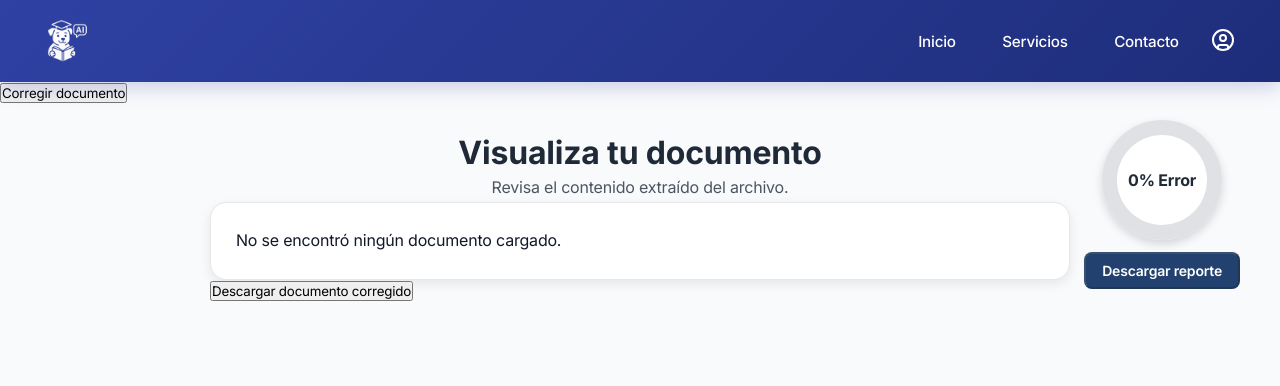
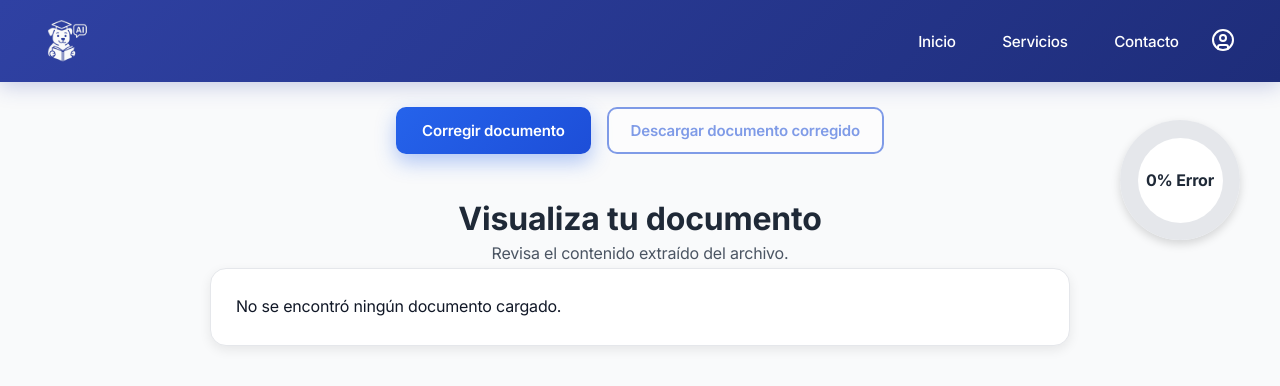
Before and after one commit to JuanMalaver1511/corrector-ia, an Angular app in the folder frontend/: page /style-customization in a window 1280 px wide. Shown: the top 386 px of the page. Built offline with nearby package versions, Linux system fonts and the light colour scheme.

Commit message:
Refactor error handling and enhance UI components in StyleCustomization

```diff
--- a/frontend/src/app/components/style-customization/style-customization.css
+++ b/frontend/src/app/components/style-customization/style-customization.css
@@ -38,15 +38,16 @@
   font-size: 16px;
 }
 
-/* Estilo de errores */
-.error-mark {
+/* ==== ERRORES MARCADOS ==== */
+.error {
   background: #f87171;
   color: white;
   padding: 2px 4px;
   border-radius: 4px;
+  font-weight: 600;
 }
 
-/* ==== CONTENEDOR FLOTANTE DERECHA ==== */
+/* ==== CONTENEDOR FLOTANTE ==== */
 .floating-info {
   position: fixed;
   top: 120px;
@@ -54,59 +55,99 @@
   display: flex;
   flex-direction: column;
   align-items: center;
-  gap: 12px;
   z-index: 999;
 }
 
-/* ==== CÍRCULO DE PORCENTAJE ==== */
+/* ==== CÍRCULO DE PORCENTAJE FUNCIONAL ==== */
 .error-circle {
+  --percent: 0%;
   width: 120px;
   height: 120px;
   border-radius: 50%;
-  background: conic-gradient(#fd2f2f var(--percent), #dfe1e4 0);
+  background: conic-gradient(
+    #ff4d4f var(--percent),
+    #e5e7eb 0
+  );
   display: flex;
   align-items: center;
   justify-content: center;
-  color: #1f2937;
-  font-weight: bold;
-  font-size: 20px;
+  position: relative;
   box-shadow: 0 4px 10px rgba(0, 0, 0, 0.15);
-  position: relative;
 }
 
 .error-circle::before {
   content: "";
   position: absolute;
-  width: 90px;
-  height: 90px;
-  background: #fff;
+  width: 85px;
+  height: 85px;
+  background: #ffffff;
   border-radius: 50%;
 }
 
 .error-circle span {
   position: relative;
-  z-index: 2;
+  font-weight: 700;
   font-size: 16px;
+  color: #1f2937;
+}
+/* ==== CONTENEDOR DE ACCIONES ==== */
+.actions {
+  display: flex;
+  justify-content: center;
+  gap: 16px;
+  margin: 25px 0;
 }
 
-/* ==== BOTÓN DESCARGAR VERDE ==== */
-.download-btn {
+/* ==== BOTÓN PRINCIPAL (CORREGIR) ==== */
+.actions button:first-child {
+  background: linear-gradient(135deg, #2563eb, #1d4ed8);
+  color: #ffffff;
+  border: none;
+  padding: 12px 26px;
+  font-size: 15px;
+  font-weight: 600;
+  border-radius: 10px;
   cursor: pointer;
-  background: #22416e;
-  color: white;
-  padding: 8px 16px;
-  border-radius: 8px;
-  font-size: 14px;
-  font-weight: 600;
-  text-decoration: none;
-  transition: 0.25s ease;
+  box-shadow: 0 8px 20px rgba(37, 99, 235, 0.35);
+  transition: all 0.25s ease;
 }
 
-.download-btn:hover {
-  background: #1e6639;
+.actions button:first-child:hover:not(:disabled) {
+  transform: translateY(-2px);
+  box-shadow: 0 12px 25px rgba(37, 99, 235, 0.45);
+}
+
+.actions button:first-child:active:not(:disabled) {
+  transform: scale(0.97);
+}
+
+/* ==== BOTÓN SECUNDARIO (DESCARGAR) ==== */
+.actions button:last-child {
+  background: #ffffff;
+  color: #1d4ed8;
+  border: 2px solid #1d4ed8;
+  padding: 12px 22px;
+  font-size: 15px;
+  font-weight: 600;
+  border-radius: 10px;
+  cursor: pointer;
+  transition: all 0.25s ease;
+}
+
+.actions button:last-child:hover:not(:disabled) {
+  background: #1d4ed8;
+  color: #ffffff;
   transform: translateY(-2px);
 }
 
-.download-btn:active {
-  transform: scale(0.96);
+.actions button:last-child:active:not(:disabled) {
+  transform: scale(0.97);
 }
+
+/* ==== ESTADO DESHABILITADO ==== */
+.actions button:disabled {
+  opacity: 0.55;
+  cursor: not-allowed;
+  box-shadow: none;
+  transform: none;
+}
--- a/frontend/src/app/components/style-customization/style-customization.html
+++ b/frontend/src/app/components/style-customization/style-customization.html
@@ -1,32 +1,39 @@
 <app-navbar></app-navbar>
 
-<!-- FLOTANTE DERECHA -->
+<!-- FLOTANTE DERECHA: PORCENTAJE -->
 <div class="floating-info" aria-label="Estado del documento">
-  <div class="error-circle" [style.--percent]="errorPercent + '%'" role="progressbar"
-       [attr.aria-valuenow]="errorPercent" aria-valuemin="0" aria-valuemax="100">
+  <div
+    class="error-circle"
+    [ngStyle]="{ '--percent': errorPercent + '%' }"
+    role="progressbar"
+    [attr.aria-valuenow]="errorPercent"
+    aria-valuemin="0"
+    aria-valuemax="100"
+  >
     <span>{{ errorPercent }}% Error</span>
   </div>
+</div>
 
-  <!-- Descarga del reporte -->
-  <button class="download-btn" type="button" (click)="descargarReporte()" [disabled]="!resultadoCorreccion">
-    Descargar reporte
+<!-- ACCIONES -->
+<div class="actions">
+  <button
+    type="button"
+    (click)="corregirDocumento()"
+    [disabled]="loading"
+  >
+    {{ loading ? 'Procesando…' : 'Corregir documento' }}
+  </button>
+
+  <button
+    type="button"
+    (click)="descargarDocumentoCorregido()"
+    [disabled]="!resultadoCorreccion"
+  >
+    Descargar documento corregido
   </button>
 </div>
 
-<!-- Acciones principales -->
-<div class="actions">
-  <button type="button" (click)="corregirDocumento()" [disabled]="loading">
-    {{ loading ? 'Procesando…' : 'Corregir documento' }}
-  </button>
-</div>
-
-<!-- Resultados -->
-<section *ngIf="resultadoCorreccion" class="results">
-  <h3>Correcciones</h3>
-  <pre>{{ resultadoCorreccion | json }}</pre>
-</section>
-
-<!-- Visor del documento -->
+<!-- VISOR DEL DOCUMENTO -->
 <div class="viewer-container">
   <div class="header">
     <h1>Visualiza tu documento</h1>
@@ -40,9 +47,4 @@
   <ng-template #emptyState>
     <p class="muted">Aún no hay contenido cargado.</p>
   </ng-template>
-
-  <button (click)="descargarDocumentoCorregido()">
-  Descargar documento corregido
-</button>
-
 </div>
--- a/frontend/src/app/components/style-customization/style-customization.ts
+++ b/frontend/src/app/components/style-customization/style-customization.ts
@@ -1,8 +1,11 @@
-import { Component, OnInit } from '@angular/core';
+import { Component, OnInit, ChangeDetectorRef } from '@angular/core';
 import { Navbar } from '../navbar/navbar';
 import { CommonModule } from '@angular/common';
 import { FormsModule } from '@angular/forms';
 import { CorrectorService } from '../../services/corrector';
+import { finalize, timeout } from 'rxjs/operators';
+import { DomSanitizer, SafeHtml } from '@angular/platform-browser';
+
 
 @Component({
   selector: 'app-style-customization',
@@ -13,21 +16,27 @@ import { CorrectorService } from '../../services/corrector';
 })
 export class StyleCustomization implements OnInit {
 
-  // Texto original
+  // 📄 Texto original
   documentContent: string = '';
 
-  // Texto con errores resaltados (HTML)
-  documentContentHTML: string = '';
+  // 🖍 Texto con errores resaltados (HTML)
+  documentContentHTML: SafeHtml = '';
 
-  // Respuesta completa de la IA
+  // 🤖 Respuesta de la IA
   resultadoCorreccion: any = null;
 
-  loading: boolean = false;
+  // ⏳ Estado de carga
+  loading = false;
 
-  // Porcentaje de errores
-  errorPercent: number = 0;
+  // 📊 Porcentaje de errores
+  errorPercent = 0;
 
-  constructor(private correctorService: CorrectorService) {}
+constructor(
+  private correctorService: CorrectorService,
+  private sanitizer: DomSanitizer,
+  private cdr: ChangeDetectorRef
+) {}
+
 
   ngOnInit(): void {
     const content = localStorage.getItem('uploadedDocument');
@@ -37,101 +46,109 @@ export class StyleCustomization implements OnInit {
       : 'No se encontró ningún documento cargado.';
 
     this.documentContentHTML = this.documentContent;
+    this.errorPercent = 0;
   }
 
-  // 🚀 Llamada a la IA
+  // 🚀 Ejecutar corrección con IA
   corregirDocumento(): void {
-    if (!this.documentContent) return;
+    if (!this.documentContent || this.loading) return;
 
     this.loading = true;
+    this.errorPercent = 0;
     this.resultadoCorreccion = null;
 
-    this.correctorService.analizarDocumento(this.documentContent).subscribe({
+    this.correctorService
+      .analizarDocumento(this.documentContent)
+      .pipe(
+        timeout(60000), // ⏱ máximo 60s
+        finalize(() => {
+          this.loading = false;
+          this.cdr.detectChanges(); // 🔥 fuerza render
+        })
+      )
+      .subscribe({
         next: (res: any) => {
+
+          // 🔐 Normalizar respuesta
+          if (typeof res === 'string') {
+            try {
+              res = JSON.parse(res);
+            } catch {
+              console.warn('La respuesta no es JSON válido');
+              return;
+            }
+          }
+
           this.resultadoCorreccion = res;
 
           this.marcarErrores();
           this.calcularPorcentaje();
 
-        console.log('Resultado IA:', res);
+          this.cdr.detectChanges(); // 🔥 render inmediato
         },
         error: (err) => {
-        console.error('Error en API:', err);
-      },
-      complete: () => {
-        this.loading = false;
+          console.error('Error en la corrección:', err);
         }
       });
   }
 
-  // 🔴 Marca los errores dentro del texto
 marcarErrores(): void {
   let texto = this.documentContent;
 
-    if (!this.resultadoCorreccion?.errores) {
-      this.documentContentHTML = texto;
+  if (!this.resultadoCorreccion?.errores?.length) {
+    this.documentContentHTML =
+      this.sanitizer.bypassSecurityTrustHtml(texto);
     return;
   }
 
   this.resultadoCorreccion.errores.forEach((err: any) => {
+    if (!err.original) return;
+
     const palabra = err.original.replace(/[.*+?^${}()|[\]\\]/g, '\\$&');
-      const regex = new RegExp(`\\b${palabra}\\b`, 'g');
+    const regex = new RegExp(`\\b${palabra}\\b`, 'gi');
 
     texto = texto.replace(
       regex,
       `<span class="error"
-              title="Corrección: ${err.correccion} | ${err.motivo}">
+        title="Corrección: ${err.correccion || ''} ${err.motivo || ''}">
         ${err.original}
       </span>`
     );
   });
 
-    this.documentContentHTML = texto;
+  this.documentContentHTML =
+    this.sanitizer.bypassSecurityTrustHtml(texto);
 }
 
+
   calcularPorcentaje(): void {
-    if (!this.resultadoCorreccion?.errores?.length) {
-      this.errorPercent = 0;
-      return;
-    }
+    const errores = this.resultadoCorreccion?.errores?.length || 0;
 
-    const totalPalabras = this.documentContent.trim().split(/\s+/).length;
-    const totalErrores = this.resultadoCorreccion.errores.length;
+    const palabras = this.documentContent
+      .trim()
+      .split(/\s+/)
+      .filter(p => p.length > 0).length;
 
-    this.errorPercent = totalPalabras
-      ? Math.min(100, Math.round((totalErrores / totalPalabras) * 100))
+    this.errorPercent = palabras
+      ? Math.min(100, Math.round((errores / palabras) * 100))
       : 0;
   }
 
-  descargarReporte(): void {
-    if (!this.resultadoCorreccion) return;
-
-    const data = JSON.stringify(this.resultadoCorreccion, null, 2);
-    const blob = new Blob([data], { type: 'application/json' });
-    const url = window.URL.createObjectURL(blob);
-
-    const a = document.createElement('a');
-    a.href = url;
-    a.download = 'reporte-correccion.json';
-    a.click();
-
-    window.URL.revokeObjectURL(url);
-  }
-
+  // 📥 Descargar documento corregido
   descargarDocumentoCorregido(): void {
     if (!this.resultadoCorreccion?.corregido) return;
 
     const blob = new Blob(
       [this.resultadoCorreccion.corregido],
-      { type: 'text/plain;charset=utf-8;' }
+      { type: 'text/plain;charset=utf-8' }
     );
 
-    const url = window.URL.createObjectURL(blob);
+    const url = URL.createObjectURL(blob);
     const a = document.createElement('a');
     a.href = url;
     a.download = 'documento-corregido.txt';
     a.click();
 
-    window.URL.revokeObjectURL(url);
+    URL.revokeObjectURL(url);
   }
 }
```
Lines whose indentation alone changed are shown as unchanged.
